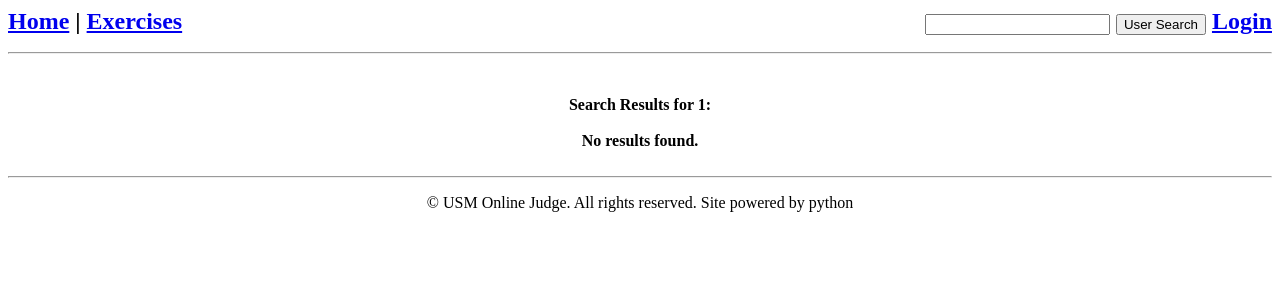
After one commit to DL-Thompson/USMOnlineJudge, a Flask app: page /search_result/1 in a window 1280 px wide. The commit adds this page. Shown: the top 300 px of the page. Run offline with Flask 2, Linux system fonts and the light colour scheme; parts of the project's set-up code (start-up, migrations or seed data) failed here and were passed over.

Commit message:
A user's public profile can be searched and viewed if its public. It currently searches by email.

```diff
--- a/judge/judge/db_queries.py
+++ b/judge/judge/db_queries.py
@@ -79,3 +79,15 @@ def get_profile(primary_email):
             val = ERROR_DB_MSG
         cache.set(key, val, timeout=TIMEOUT)
     return val
+
+
+def get_public_profile(primary_email):
+    #searches for a users public profile and returns it if one exists
+    user = get_user(primary_email)
+    if not user:
+        return None
+    profile = models.Profile.query.get(user.user_id)
+    if profile != None and profile.show_public == True:
+        return profile
+    else:
+        return None
--- a/judge/judge/forms.py
+++ b/judge/judge/forms.py
@@ -1,4 +1,5 @@
 from wtforms import Form, TextField, IntegerField, TextAreaField, validators, BooleanField
+from wtforms.validators import Required
 
 class DBExerciseUploadForm(Form):
     title = TextField('Title', [validators.Length(min=1, max=60)])
@@ -34,3 +35,8 @@ class ProfileForm(Form):
     public_email = TextField("public_email", [validators.Optional(strip_whitespace=True),
                                               validators.Length(min=1, max=120, message="Maximum of 120 characters allowed."),
                                               validators.Email(message="The email address is not valid.")])
+
+
+class SearchForm(Form):
+    search = TextField("search", [Required(),
+                                  validators.Length(min=1, max=120, message="Maximum of 120 characters allowed.")])
--- a/judge/judge/templates/base.html
+++ b/judge/judge/templates/base.html
@@ -7,6 +7,7 @@
 
         <div id="header">
             {% include 'header.html' %}
+            <br>
             <br>
             <hr>
         </div>
--- a/judge/judge/templates/header.html
+++ b/judge/judge/templates/header.html
@@ -6,6 +6,10 @@
         </div>
 
         <div  id="user_links" style="float:right">
+            <form style="display: inline;" action="{{url_for('search')}}" method="post" name="search">
+                {{g.search_form.search(size=20)}}
+                <input type="submit" value="User Search">
+            </form>
             <!--Profile/Statistics/Logout only displayed if user is logged in.-->
             {% if current_user.is_authenticated() == True %}
                 <a href="{{ url_for('profile') }}">Profile</a>  |
--- /dev/null
+++ b/judge/judge/templates/search_results.html
@@ -0,0 +1,14 @@
+{% extends "base.html" %}
+
+{% block content %}
+    <b>Search Results for {{query}}:</b><br>
+        <br>
+        {% if not profile %}
+            <b>No results found.</b>
+        {% else %}
+            {% with profile=profile %}
+                {% include "display_profile.html" %}
+            {% endwith %}
+        {% endif %}
+
+{% endblock %}
--- a/judge/judge/views.py
+++ b/judge/judge/views.py
@@ -16,6 +16,8 @@ import db_posts
 #imports for profile
 from forms import ProfileForm
 from app_cache import is_profile_changed
+from forms import SearchForm
+
 
 @app.route('/')
 @app.route('/index')
@@ -48,6 +50,7 @@ def before_request():
     #if a user is logged in, it is set in the global variable so the login function
     #won't be executed when not needed
     g.user = current_user
+    g.search_form = SearchForm()
 
 
 @app.route('/statistics')
@@ -80,3 +83,17 @@ def profile():
     profile = db_queries.get_profile(current_user.primary_email)
     form = ProfileForm(obj=profile)
     return render_template("profile.html", text=text, profile=profile, form=form)
+
+
+@app.route('/search', methods=['POST'])
+def search():
+    form = SearchForm(request.form)
+    if form.validate():
+        return redirect(url_for('search_result', query=form.search.data))
+    return redirect(url_for('index'))
+
+@app.route('/search_result/<query>')
+def search_result(query):
+    #returns the search results for a users searched profile
+    profile = db_queries.get_public_profile(query)
+    return render_template('search_results.html', query=query, profile=profile)
```
Also changed, not shown: judge/judge/templates/display_profile.html (added, +9 -0 lines), judge/judge/templates/profile.html (+3 -9 lines).
